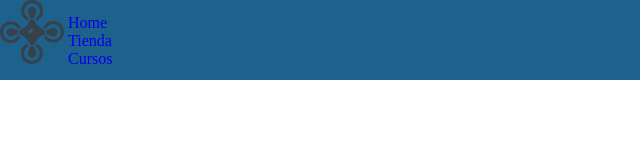
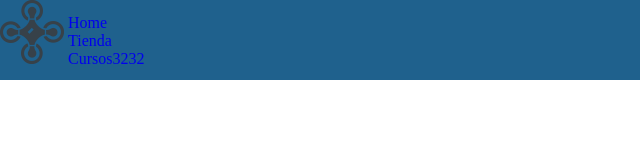
Before and after one commit to ramonaguirre/FPVMono, a website: page index.html in a window 1280 px wide. Shown: the full height of the page, 0-640 px from the left. Drawn offline with Linux system fonts and the light colour scheme.

Commit message:
modificaciones desde la pc

```diff
--- a/index.html
+++ b/index.html
@@ -19,7 +19,7 @@
                     <li>Tienda</li>
                 </a>
                 <a href="#">
-                    <li>Cursos</li>
+                    <li>Cursos3232</li>
                 </a>
             </ul>
         </nav>
```
